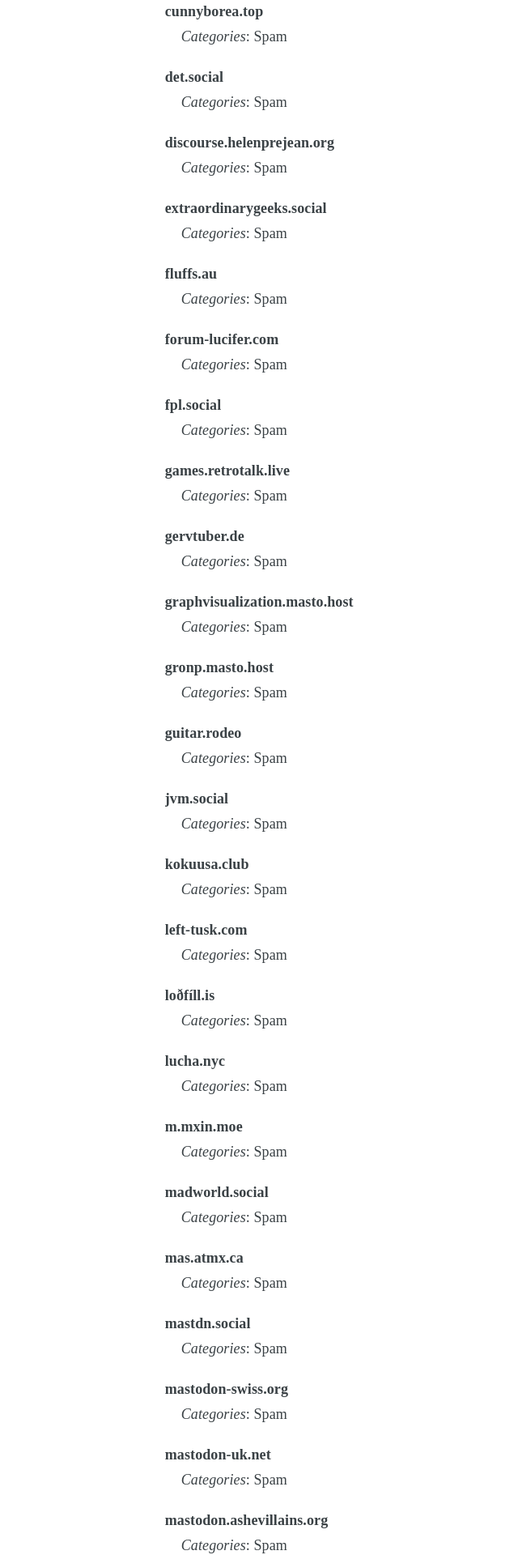
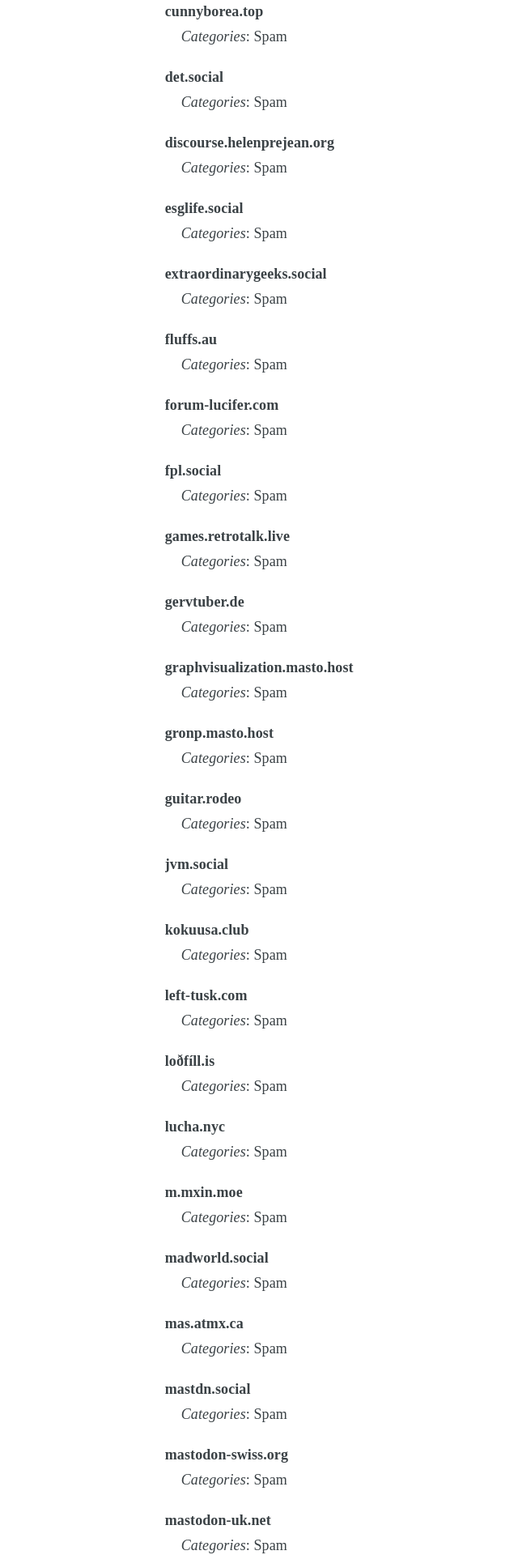
Before and after one commit to chaossocial/meta, a Jekyll site: the page built from federation.md, in a window 1280 px wide. Shown: the part 1883-3803 px from the top of the page at 81% size, without its empty margins (226-866 px from the left). Built offline with Jekyll 4.4.1, drawn with Linux system fonts in a browser that asks for light colours; some of the changed text lies outside the part shown.

Commit message:
Limit esglife.social

```diff
--- a/_data/limited_instances.json
+++ b/_data/limited_instances.json
@@ -115,6 +115,15 @@
   },
   {
     "instance": "discourse.helenprejean.org",
+    "tags": [
+      "SPAM"
+    ],
+    "receipts": [],
+    "comment_en": "",
+    "comment_de": ""
+  },
+  {
+    "instance": "esglife.social",
     "tags": [
       "SPAM"
     ],
```
